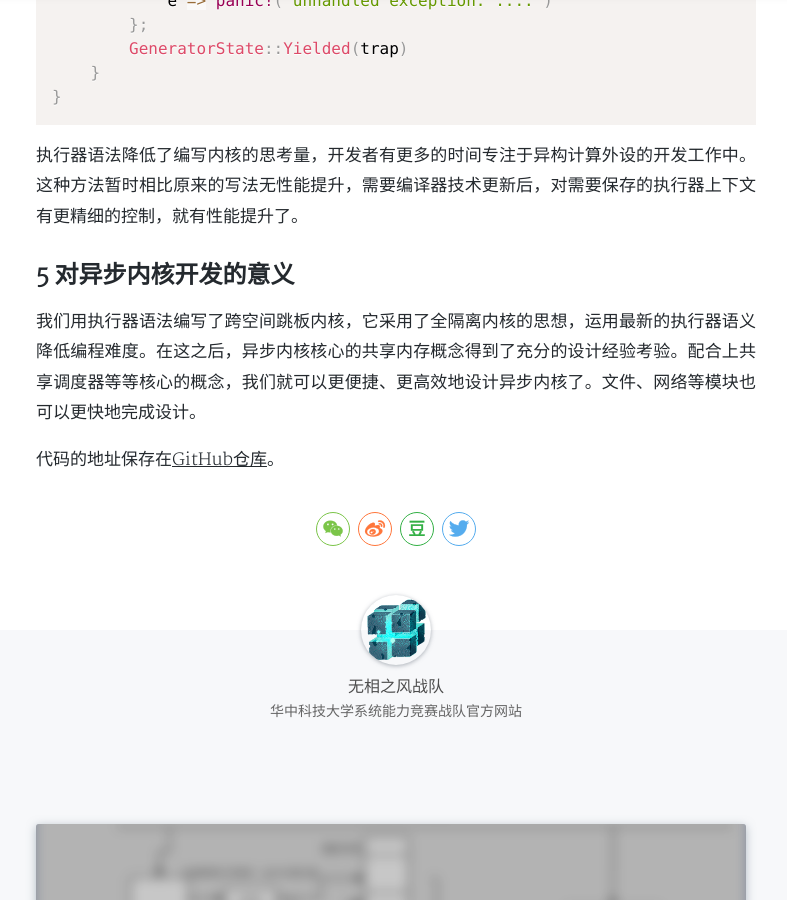
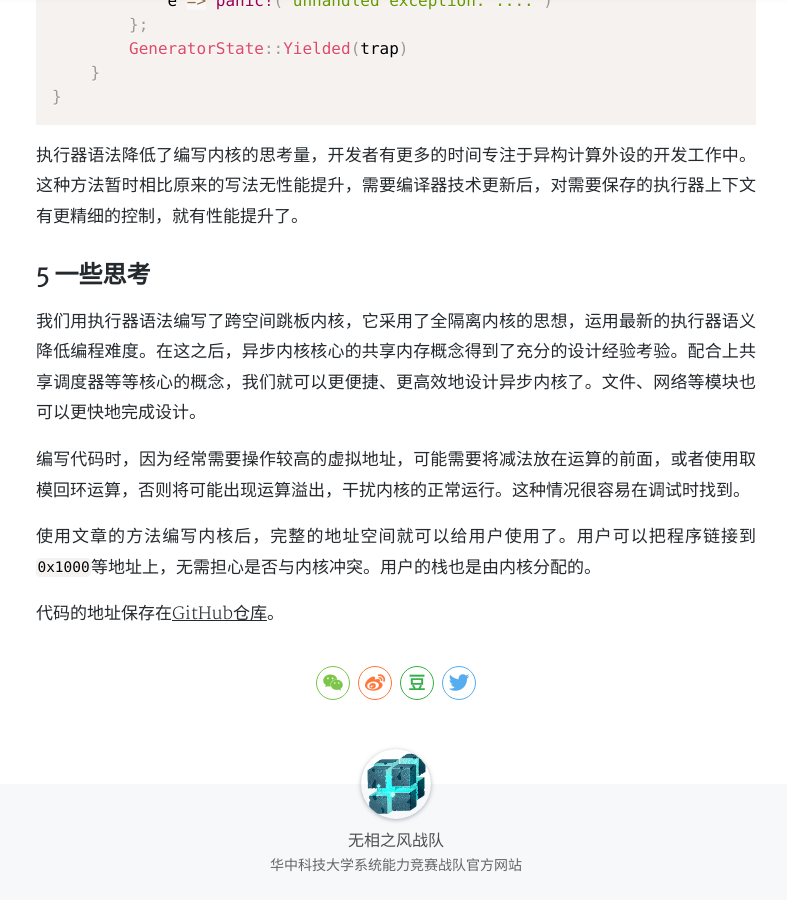
Before and after one commit to HUST-OS/qf.rs, a Jekyll site: the page built from _posts/2021-07-15-跨空间跳板内核.md, in a window 1280 px wide and 900 px high, scrolled down 10843 px. Shown: the whole window, without its empty margins (244-1031 px from the left). Built offline with Jekyll 4.4.1, drawn with Linux system fonts in a browser that asks for light colours; nearby versions of some CDN libraries; a style sheet for code colours, icons or effects is not loaded.

Commit message:
小修改

```diff
--- a/_posts/2021-07-15-跨空间跳板内核.md
+++ b/_posts/2021-07-15-跨空间跳板内核.md
@@ -307,8 +307,12 @@ impl Generator for Runtime {
 
 执行器语法降低了编写内核的思考量，开发者有更多的时间专注于异构计算外设的开发工作中。这种方法暂时相比原来的写法无性能提升，需要编译器技术更新后，对需要保存的执行器上下文有更精细的控制，就有性能提升了。
 
-## 5 对异步内核开发的意义
+## 5 一些思考
 
 我们用执行器语法编写了跨空间跳板内核，它采用了全隔离内核的思想，运用最新的执行器语义降低编程难度。在这之后，异步内核核心的共享内存概念得到了充分的设计经验考验。配合上共享调度器等等核心的概念，我们就可以更便捷、更高效地设计异步内核了。文件、网络等模块也可以更快地完成设计。
 
+编写代码时，因为经常需要操作较高的虚拟地址，可能需要将减法放在运算的前面，或者使用取模回环运算，否则将可能出现运算溢出，干扰内核的正常运行。这种情况很容易在调试时找到。
+
+使用文章的方法编写内核后，完整的地址空间就可以给用户使用了。用户可以把程序链接到`0x1000`等地址上，无需担心是否与内核冲突。用户的栈也是由内核分配的。
+
 代码的地址保存在[GitHub仓库](https://github.com/HUST-OS/luojia-os-labs-v2/)。
```
